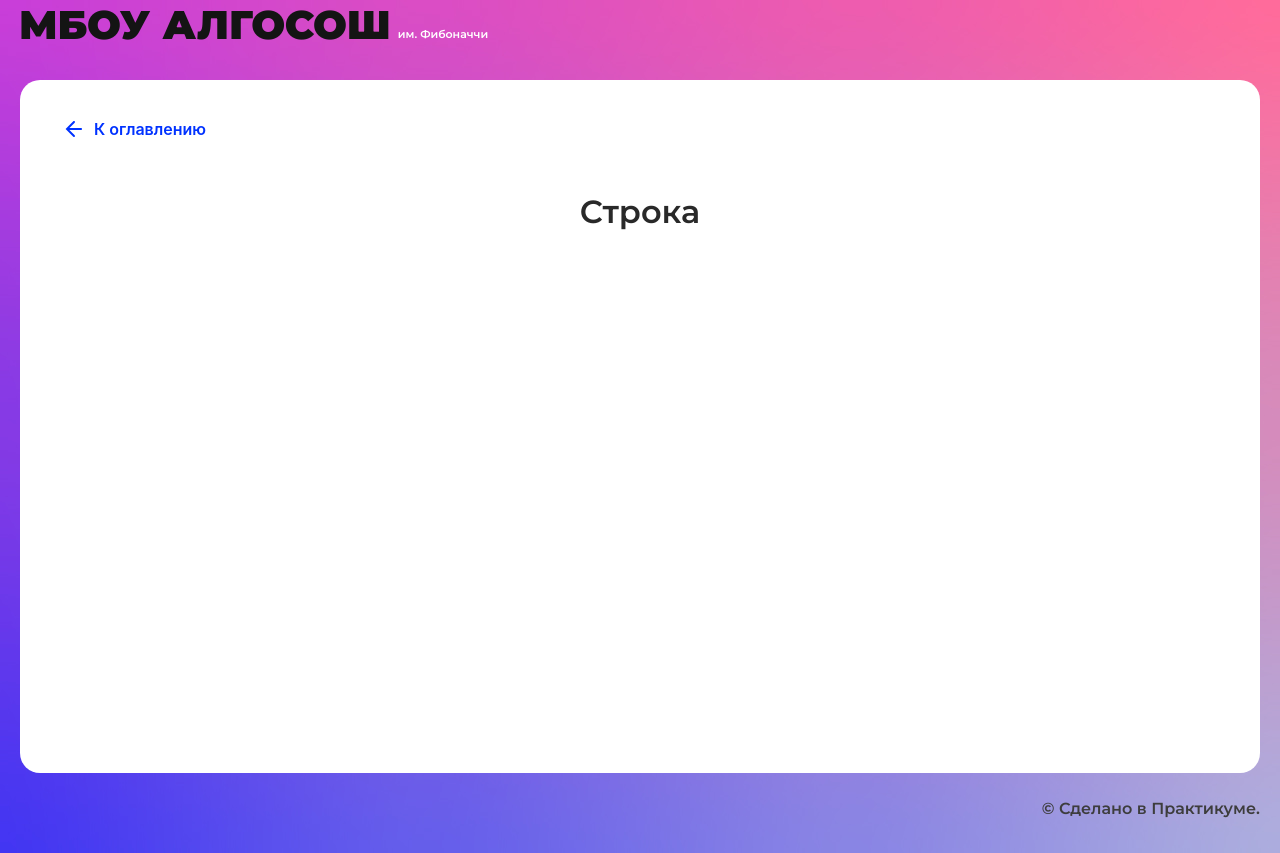
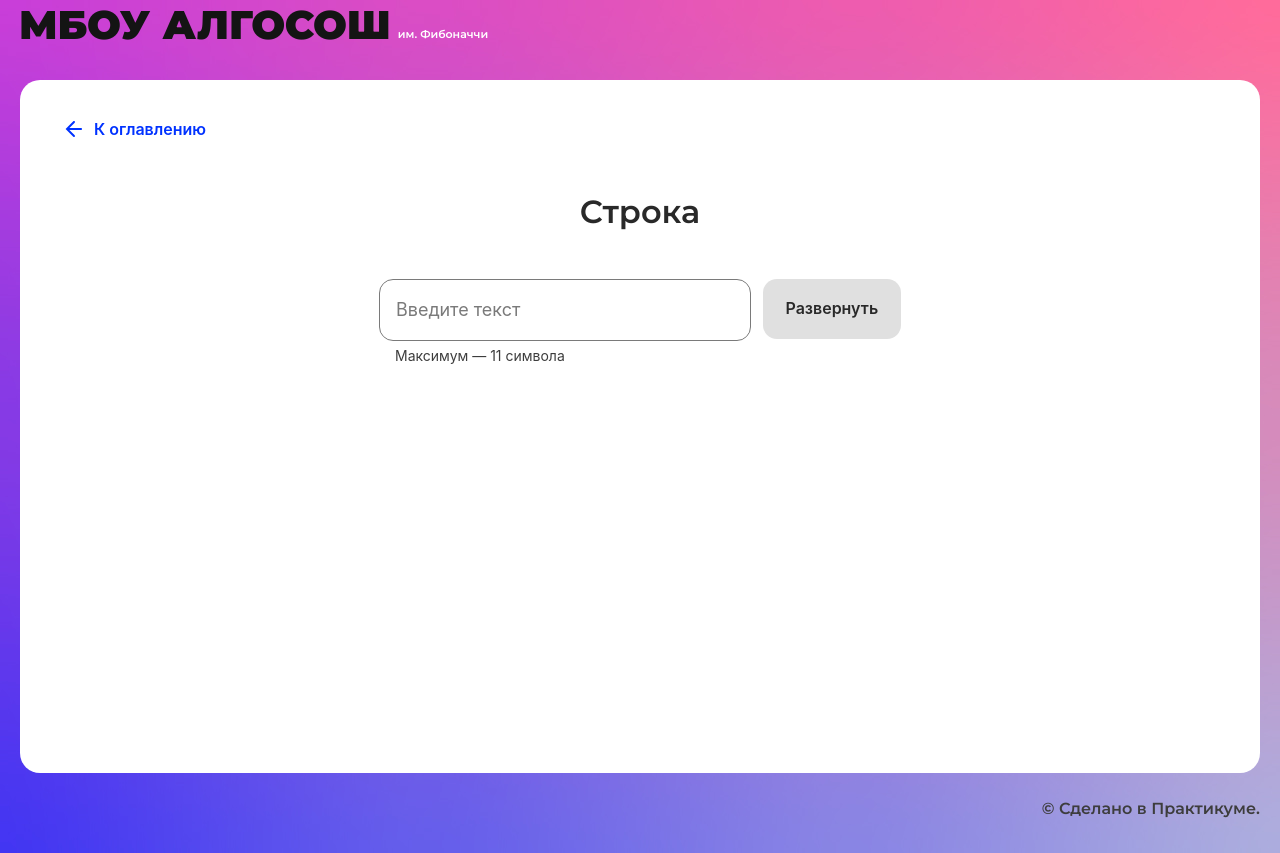
Before and after one commit to AtimoO/algososh, a React (Create React App) app: page /recursion in a window 1280 px wide. Built offline with nearby package versions, Linux system fonts and the light colour scheme.

Commit message:
add: string page

```diff
--- /dev/null
+++ b/src/components/string/string.module.css
@@ -0,0 +1,15 @@
+.container {
+  display: flex;
+  gap: 12px;
+  max-width: 522px;
+  margin: 0 auto;
+}
+
+.container__circle {
+  display: flex;
+  flex-wrap: wrap;
+  max-width: 100%;
+  gap: 16px;
+  justify-content: center;
+  margin: 120px auto 0;
+}
--- a/src/components/string/string.tsx
+++ b/src/components/string/string.tsx
@@ -1,10 +1,59 @@
-import React from "react";
+import React, { useState } from "react";
+import { ElementStates } from "../../types/element-states";
+import { TCharsArray } from "../../types/string";
+import { reverseCharsArray } from "../../utils/string";
+import { Button } from "../ui/button/button";
+import { Circle } from "../ui/circle/circle";
+import { Input } from "../ui/input/input";
 import { SolutionLayout } from "../ui/solution-layout/solution-layout";
 
+import style from "./string.module.css";
+
 export const StringComponent: React.FC = () => {
+  const [disabled, setDisabled] = useState<boolean>(true);
+  const [loaderBtn, setLoaderBtn] = useState<boolean>(false);
+  const [charsArray, setCharsArray] = useState<Array<TCharsArray>>([]);
+
+  const handlerChangeInput = (e: React.ChangeEvent<HTMLInputElement>) => {
+    e.currentTarget.value.length > 0 ? setDisabled(false) : setDisabled(true);
+    setCharsArray(
+      e.currentTarget.value.split("").map((char: string) => {
+        return {
+          char,
+          state: ElementStates.Default,
+        };
+      })
+    );
+  };
+
+  const handlerBtnClick = async () => {
+    setLoaderBtn(true);
+    await reverseCharsArray(charsArray, setCharsArray);
+    setLoaderBtn(false);
+  };
+
   return (
     <SolutionLayout title="Строка">
-
+      <div className={style.container}>
+        <Input
+          onChange={handlerChangeInput}
+          placeholder="Введите текст"
+          maxLength={11}
+          isLimitText
+        />
+        <Button
+          onClick={handlerBtnClick}
+          text="Развернуть"
+          linkedList="small"
+          isLoader={loaderBtn}
+          disabled={disabled}
+        />
+      </div>
+      <div className={style.container__circle}>
+        {charsArray?.map((char, index) => (
+          <Circle state={char.state} letter={char.char} key={index} />
+        ))}
+      </div>
     </SolutionLayout>
   );
 };
--- /dev/null
+++ b/src/types/string.ts
@@ -0,0 +1,6 @@
+import { ElementStates } from "./element-states";
+
+export type TCharsArray = {
+  char: string;
+  state: ElementStates;
+};
--- /dev/null
+++ b/src/utils/string.ts
@@ -0,0 +1,31 @@
+import { DELAY_IN_MS } from "../constants/delays";
+import { ElementStates } from "../types/element-states";
+import { TCharsArray } from "../types/string";
+import { delay, swap } from "./utils";
+
+export const reverseCharsArray = async (
+  chars: Array<TCharsArray>,
+  setCharsArray: Function,
+  start: number = 0,
+  end: number = chars.length - 1
+) => {
+  const middle = chars.length / 2;
+
+  while (start < middle) {
+    chars[start].state = ElementStates.Changing;
+    chars[end].state = ElementStates.Changing;
+    setCharsArray([...chars]);
+
+    await delay(DELAY_IN_MS);
+
+    chars[start].state = ElementStates.Modified;
+    chars[end].state = ElementStates.Modified;
+    swap(chars, start, end);
+    setCharsArray([...chars]);
+
+    await delay(DELAY_IN_MS);
+
+    start++;
+    end--;
+  }
+};
--- /dev/null
+++ b/src/utils/utils.ts
@@ -0,0 +1,14 @@
+import { TCharsArray } from "../types/string";
+
+export const delay = (milliseconds: number) =>
+  new Promise((res) => setTimeout(res, milliseconds));
+
+export const swap = (
+  array: TCharsArray[],
+  firstIndex: number,
+  secondIndex: number
+): void => {
+  const temp = array[firstIndex];
+  array[firstIndex] = array[secondIndex];
+  array[secondIndex] = temp;
+};
```
